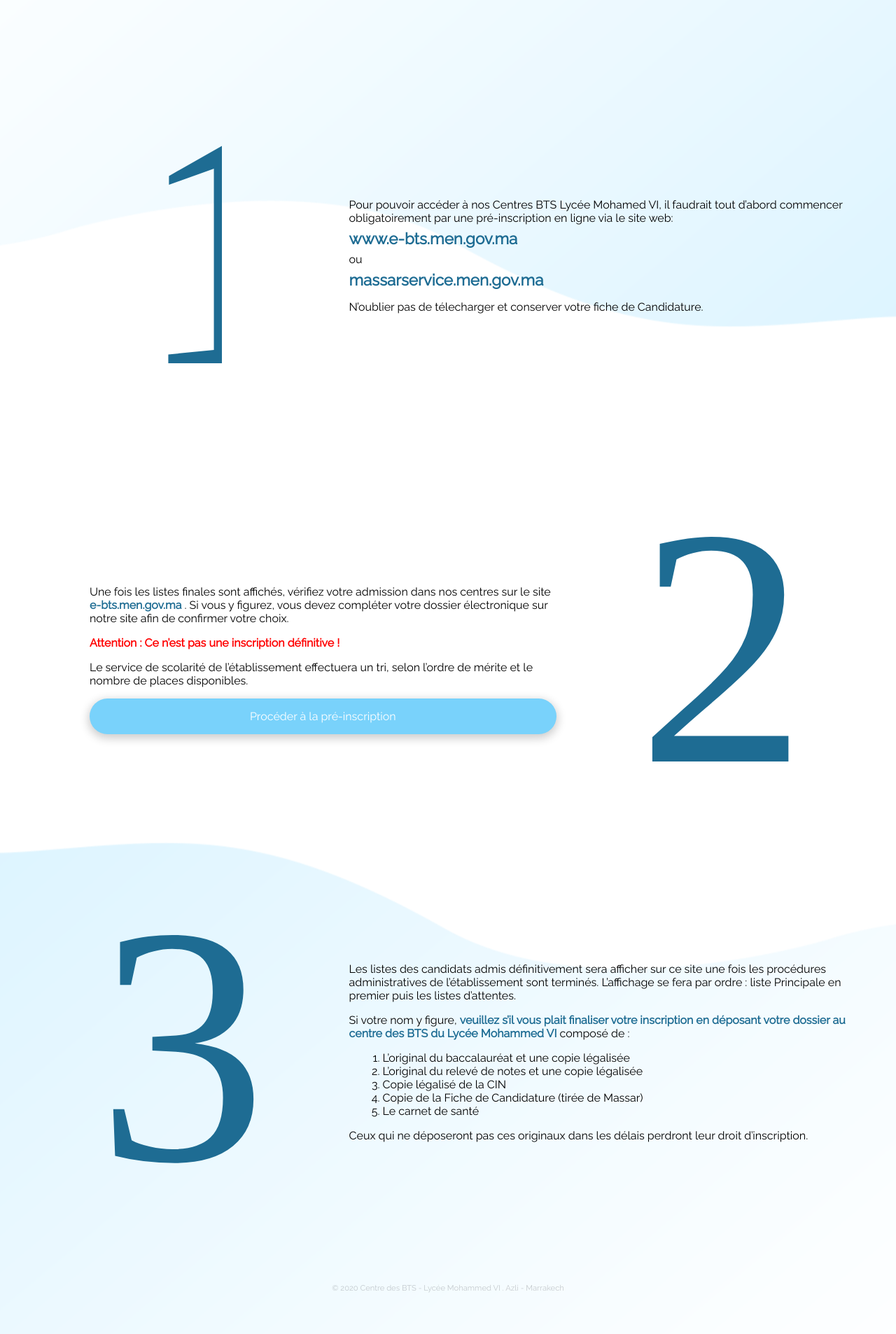
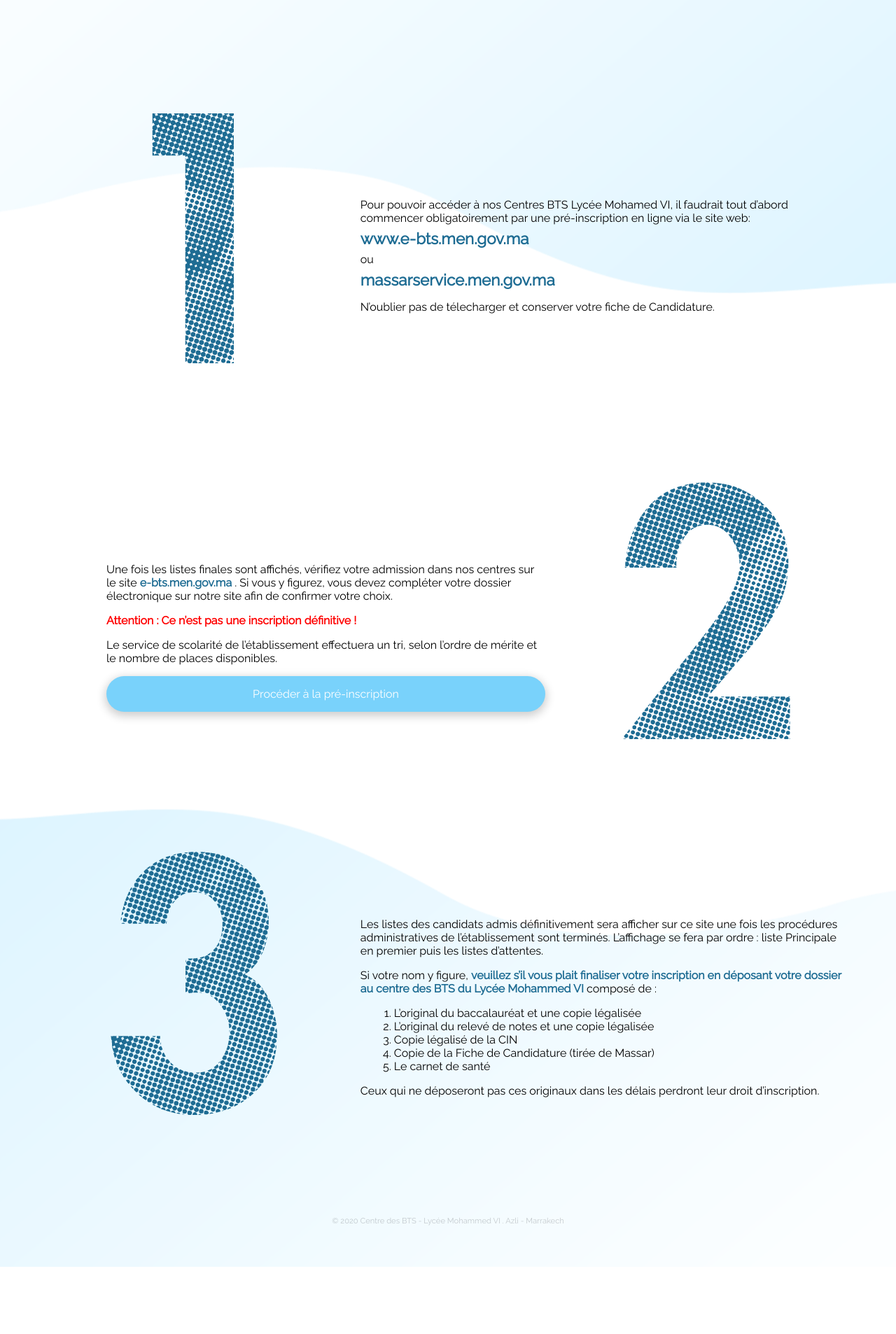
Before and after one commit to no-aya/PFE-BTS-Inscription, a PHP site: page /pages/candidature.html in a window 1280 px wide. Shown: the part 359-2265 px from the top of the page at 70% size. After the commit the page ends 2169 px from the top, so only its background shows below. Run offline with PHP 8.4, Linux system fonts and the light colour scheme.

Commit message:
Fixed svg images

```diff
--- a/BTS Inscription/css/style.css
+++ b/BTS Inscription/css/style.css
@@ -704,8 +704,11 @@
         flex-direction: column;
         text-align: center;
     }
-    .number{
-        height: 10em;
+    .number img{
+        width: 30%;
+    }
+    #png-1{
+        width: 4em;
     }
     .numered-content-2 {
         padding-left: 0em;
--- a/BTS Inscription/pages/candidature.html
+++ b/BTS Inscription/pages/candidature.html
@@ -26,8 +26,9 @@
     </div>
     <div class="main-content main-content-3" style="background: url(../images/Background-wide.png) no-repeat center center;">
         <div class="page-title" style="justify-self: center; max-width: 1000px;">PROCÉDURE DE CANDIDATURE</div>
+        <div style="max-width: 1200px;">
         <div class="numered-content">
-            <div class="number"><img src="../images/1.svg" alt="1"> </div>
+            <div class="number" ><img src="../images/1.png" alt="1" id="png-1"> </div>
             <div class="text">
                 <p>Pour pouvoir accéder à nos Centres BTS Lycée Mohamed VI, il faudrait tout d’abord commencer obligatoirement par une pré-inscription en ligne via le site web: <a class="higlighted-link" href="https://www.e-bts.men.gov.ma">www.e-bts.men.gov.ma</a> ou <a class="higlighted-link" href="https://massarservice.men.gov.ma">massarservice.men.gov.ma</a></p>
                 <p>N’oublier pas de télecharger et conserver votre fiche de Candidature.</p>
@@ -40,10 +41,10 @@
                 <p>Le service de scolarité de l’établissement effectuera un tri, selon l’ordre de mérite et le nombre de places disponibles.</p>
                 <div class="azure-button"><a href="candidatureForm.html">Procéder à la pré-inscription</a></div>
             </div>
-            <div class="number"> <img src="../images/2.svg" alt="2"></div>
+            <div class="number"> <img src="../images/2.png" alt="2"></div>
         </div>
         <div class="numered-content">
-            <div class="number"><img src="../images/3.svg" alt="3"> </div>
+            <div class="number"><img src="../images/3.png" alt="3"> </div>
             <div class="text">
                 <p>Les listes des candidats admis définitivement sera afficher sur ce site une fois les procédures administratives de l’établissement sont terminés. L’affichage se fera par ordre : liste Principale en premier puis les listes d’attentes.</p>
                 <p>Si votre nom y figure, <span>veuillez s’il vous plait finaliser votre inscription en déposant votre dossier au centre des BTS du Lycée Mohammed VI </span>composé de : </p>
@@ -62,6 +63,7 @@
         <div class="credits">
             <p>© 2020 Centre des BTS - Lycée Mohammed VI . Azli - Marrakech</p>
         </div>
+        </div>
     </div>
 </body>
 </html>
```
Also changed, not shown: BTS Inscription/images/1.png (added), BTS Inscription/images/1.svg (deleted), BTS Inscription/images/2.png (added), BTS Inscription/images/2.svg (deleted), BTS Inscription/images/3.png (added), BTS Inscription/images/3.svg (deleted).
